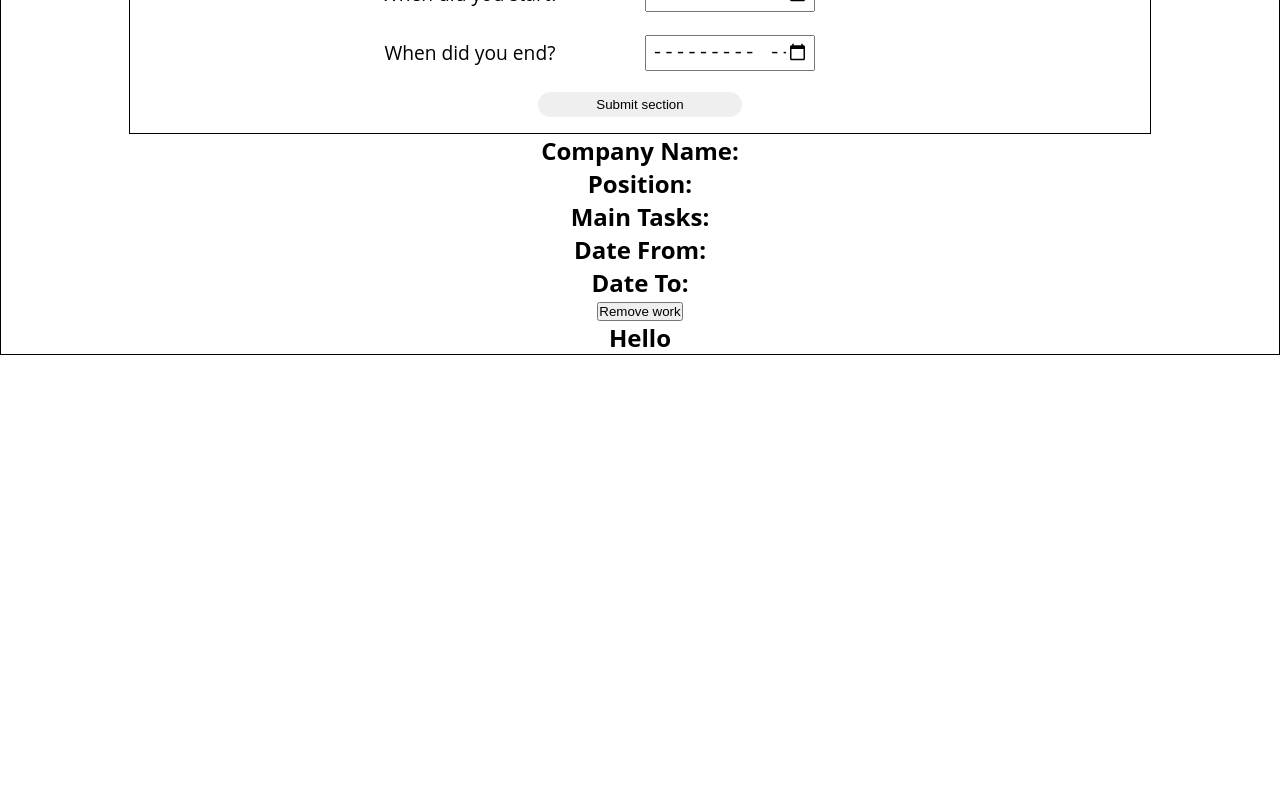
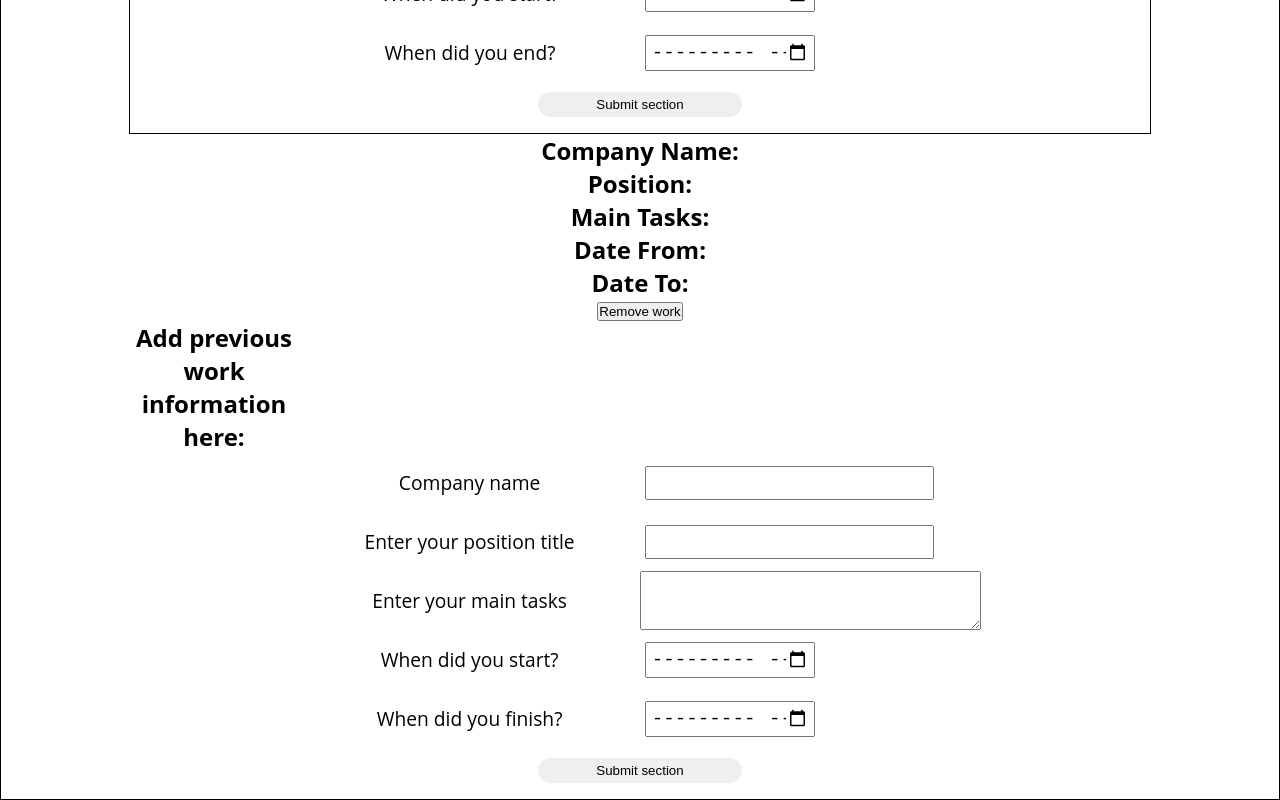
Before and after one commit to Tom2612/React-CV-Project, a React (Create React App) app: page / in a window 1280 px wide. Shown: the part 462-1262 px from the top of the page. Before the commit the page ends 817 px from the top, so only its background shows below. Built offline with nearby package versions, Linux system fonts and the light colour scheme; a web font is replaced by a local one.

Commit message:
Update WorkForm.js
Added workForm

```diff
--- a/src/components/WorkForm.js
+++ b/src/components/WorkForm.js
@@ -5,8 +5,68 @@ class WorkForm extends Component {
         super(props)
     }
     render() {
+        const { companyName, position, mainTasks, dateFrom, dateTo } = this.props;
         return (
-            <h2>Hello</h2>
+            <form onSubmit={this.props.onSubmitWork} className="form work--form">
+                <div className='form-title'>
+                    <h2>Add previous work information here:</h2>
+                </div>
+                <div className="companyName">
+                    <label>Company name</label>
+                    <input
+                        type="text"
+                        id="companyName"
+                        name="companyName"
+                        value={companyName}
+                        onChange={this.props.handleChangeWork}
+                    ></input>
+                </div>
+                <div className='position'>
+                    <label htmlFor='position'>Enter your position title</label>
+                    <input
+                        type="text"
+                        id="position"
+                        name="position"
+                        value={position}
+                        onChange={this.props.handleChangeWork}
+                    ></input>
+                </div>
+                <div className='main-tasks'>
+                    <label htmlFor='mainTasks'>Enter your main tasks</label>
+                    <textarea
+                        id="mainTasks"
+                        name="mainTasks"
+                        cols="20"
+                        value={mainTasks}
+                        onChange={this.props.handleChangeWork}
+                    ></textarea>
+                </div>
+                <div className='dateFrom'>
+                    <label htmlFor='dateFrom'>When did you start?</label>
+                    <input
+                        type="month"
+                        min="1900-01"
+                        max="2022-07"
+                        id="dateFrom"
+                        name="dateFrom"
+                        value={dateFrom}
+                        onChange={this.props.handleChangeWork}
+                    ></input>
+                </div>
+                <div className='dateTo'>
+                    <label htmlFor='dateTo'>When did you finish?</label>
+                    <input
+                        type="month"
+                        min="1900-01"
+                        max="2022-07"
+                        id="dateTo"
+                        name="dateTo"
+                        value={dateTo}
+                        onChange={this.props.handleChangeWork}
+                    ></input>
+                </div>
+                <button className="submit-btn" type="submit">Submit section</button>
+            </form>
         )
     }
 }
```
